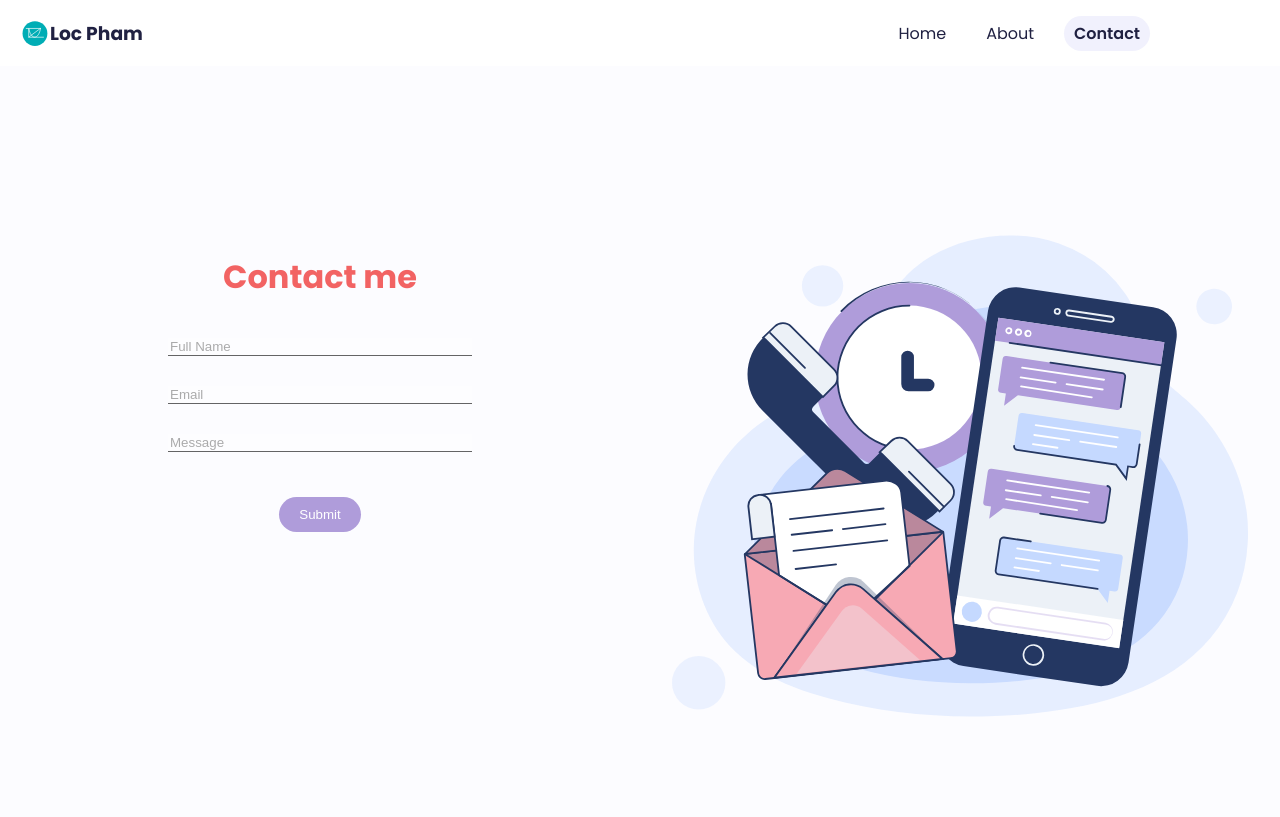
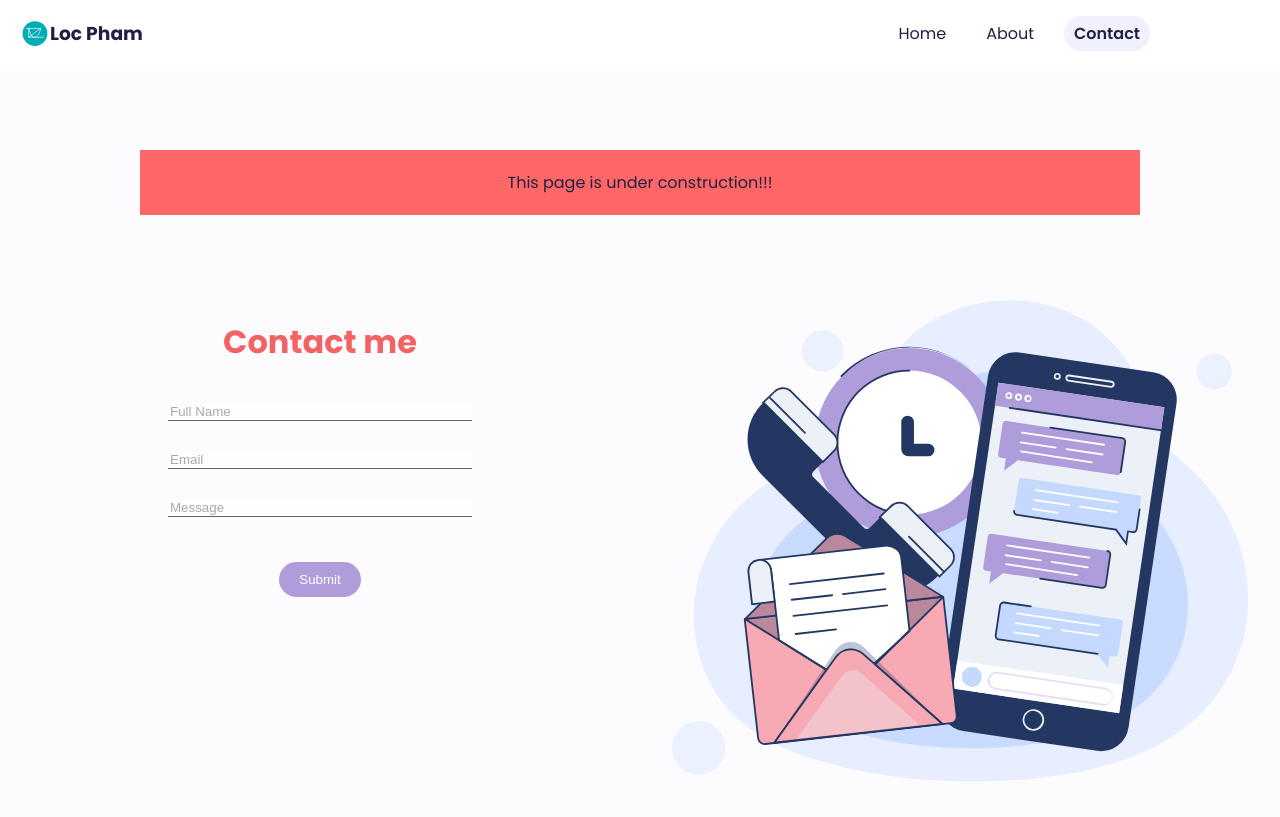
Before and after one commit to duyloc22/landing-page, a React (Create React App) app: page /contact in a window 1280 px wide. Built offline with nearby package versions, Linux system fonts and the light colour scheme.

Commit message:
add style to contact

```diff
--- a/src/components/contact/styles/contact.js
+++ b/src/components/contact/styles/contact.js
@@ -29,7 +29,16 @@ export const Title = styled.h1`
         font-size: 1.5rem;
     }
 `;
-export const Text = styled.p``;
+export const Text = styled.p`
+    position: relative;
+    top: 150px;
+    width: 1000px;
+    box-sizing: border-box;
+    text-align: center;
+    padding: 20px;
+    margin: 0 auto;
+    background-color: #f66;
+`;
 export const Img = styled.img`
     width: 100%;
     height: 100%;
--- a/src/containers/contactContainer.js
+++ b/src/containers/contactContainer.js
@@ -12,6 +12,8 @@ export default function ContactContainer() {
     }, []);
 
     return (
+        <>
+            <Contact.Text>This page is under construction!!! </Contact.Text>
             <Contact>
                 {success && <Contact.Text>Thanks for your message! </Contact.Text>}
                 <Contact.Wrapper>
@@ -29,5 +31,6 @@ export default function ContactContainer() {
                     <Contact.Img src={contact} alt="contact" />
                 </Contact.Wrapper>
             </Contact>
+        </>
     );
 }
```
Lines whose indentation alone changed are shown as unchanged.
